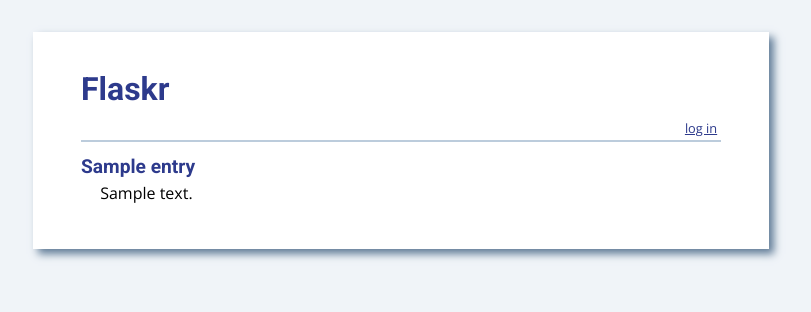
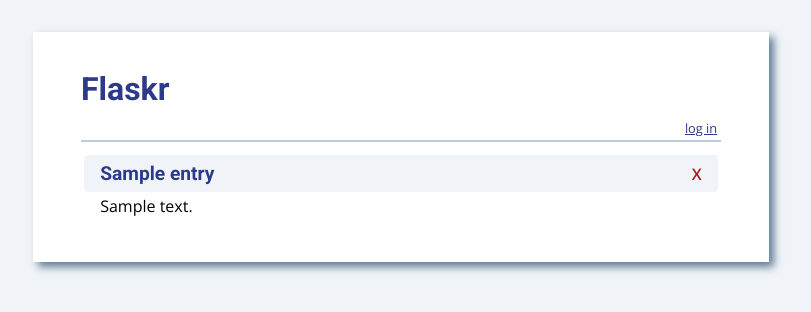
Before and after one commit to agarioch/flaskr_tdd, a Flask app: page / in a window 1280 px wide. Shown: the top 312 px of the page, without its empty margins (239-1050 px from the left). Run offline with Flask 2, Linux system fonts and the light colour scheme; tables that the repository leaves empty hold one stand-in row (values such as "Sample post").

Commit message:
Added delete button instead of clicking h2 to delete

```diff
--- a/static/main.js
+++ b/static/main.js
@@ -6,7 +6,7 @@ const postElements = document.getElementsByClassName("entry");
 
 for (let i=0; i<postElements.length; i++) {
     postElements[i].addEventListener("click", function() {
-        const postId = this.getElementsByTagName("h2")[0].getAttribute("id");
+        const postId = this.getElementsByClassName("delete")[0].getAttribute("id");
         const node = this;
         fetch(`/delete/${postId}`)
             .then(function(resp) {
--- a/static/style.css
+++ b/static/style.css
@@ -1,6 +1,7 @@
 body {
   font-family: 'Open Sans', sans-serif;
   background: #F0F4F8;
+  box-sizing: border-box;
 }
 
 a, h1, h2 {
@@ -35,9 +36,9 @@ h2 {
   margin: 0.8em 1.2em;
 }
 
-.entries li h2 {
-  margin-left: -1em;
-}
+/*.entries li h2 {*/
+/*  margin-left: -1em;*/
+/*}*/
 
 .add-entry {
   font-size: 0.9em;
@@ -93,3 +94,20 @@ dd input[type="submit"]:hover {
 dd input[type="submit"]:active {
   background: #19216C;
 }
+.title {
+  display: flex;
+  justify-content: space-between;
+  align-items: baseline;
+  background: #F0F4F8;
+  margin-left: -1em;
+  margin-right: -1em;
+  margin-bottom: 0.2em;
+  padding: 0.2em 1em;
+  border-radius: 4px;
+}
+.delete {
+  font-weight: 900;
+  color: #A61B1B;
+  cursor: pointer;
+
+}
--- a/templates/index.html
+++ b/templates/index.html
@@ -38,7 +38,10 @@
         <ul class="entries">
             {% for entry in entries %}
                 <li class="entry">
-                    <h2 id="{{ entry.id }}">{{ entry.title }}</h2>
+                    <div class="title">
+                        <h2>{{ entry.title }}</h2>
+                        <span class="delete" id="{{ entry.id }}">X</span>
+                    </div>
                     {{ entry.text|safe }}
                 </li>
             {% else %}
```
Also changed, not shown: flaskr.db.
